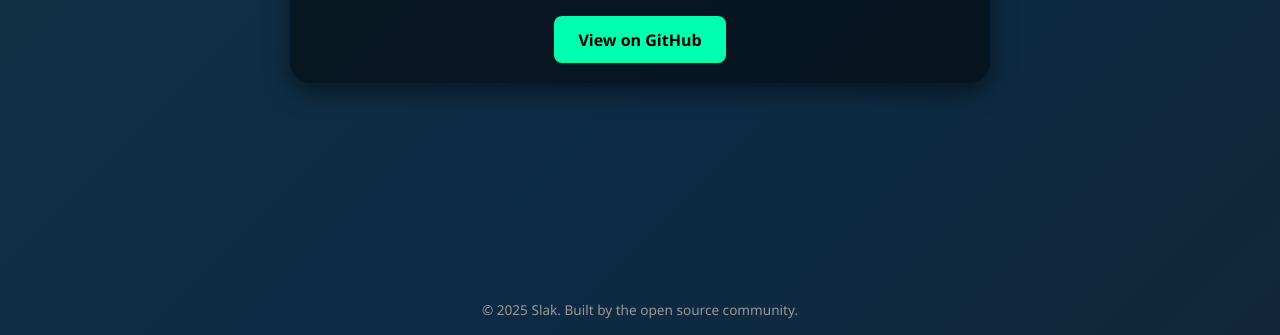
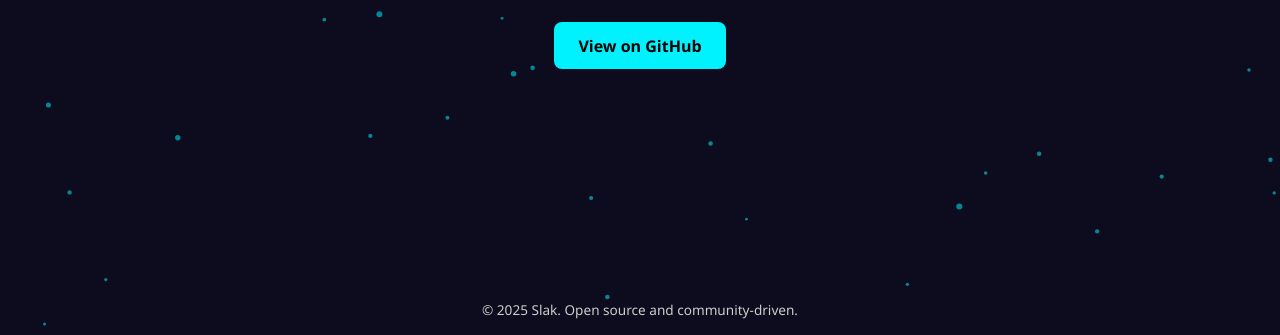
Before and after one commit to slakspace/slakspace.github.io, a plain HTML site: page index.html in a window 1280 px wide. Shown: the part 465-800 px from the top of the page. Drawn offline with Linux system fonts and the light colour scheme.

Commit message:
Update index.html

```diff
--- a/index.html
+++ b/index.html
@@ -5,7 +5,13 @@
   <meta name="viewport" content="width=device-width, initial-scale=1.0"/>
   <title>Slak – Open Source Team Chat</title>
   <style>
-    /* Global styles */
+    :root {
+      --bg-dark: #0c0c1e;
+      --accent: #00f2ff;
+      --text-light: #f0f0f0;
+      --text-muted: #cccccc;
+    }
+
     * {
       margin: 0;
       padding: 0;
@@ -14,46 +20,43 @@
 
     body {
       font-family: 'Segoe UI', Tahoma, Geneva, Verdana, sans-serif;
-      background: linear-gradient(-45deg, #1b1b1b, #0d2b45, #1a3c40, #282828);
-      background-size: 400% 400%;
-      animation: bgShift 20s ease infinite;
-      color: #ffffff;
-      height: 100vh;
-      display: flex;
-      justify-content: center;
-      align-items: center;
+      background-color: var(--bg-dark);
+      overflow: hidden;
+      color: var(--text-light);
     }
 
-    @keyframes bgShift {
-      0% {background-position: 0% 50%;}
-      50% {background-position: 100% 50%;}
-      100% {background-position: 0% 50%;}
+    canvas {
+      position: fixed;
+      top: 0;
+      left: 0;
+      z-index: -1;
     }
 
     .hero {
+      display: flex;
+      flex-direction: column;
+      align-items: center;
+      justify-content: center;
+      height: 100vh;
+      padding: 2rem;
       text-align: center;
-      padding: 2rem;
-      background-color: rgba(0, 0, 0, 0.5);
-      border-radius: 20px;
-      box-shadow: 0 8px 24px rgba(0,0,0,0.5);
-      max-width: 700px;
-      margin: 2rem;
     }
 
     .hero h1 {
       font-size: 3rem;
       margin-bottom: 1rem;
+      color: var(--accent);
     }
 
     .hero p {
       font-size: 1.25rem;
-      line-height: 1.6;
+      max-width: 700px;
       margin-bottom: 2rem;
-      color: #dddddd;
+      color: var(--text-muted);
     }
 
     .button {
-      background-color: #00ffae;
+      background-color: var(--accent);
       color: #000;
       padding: 0.8rem 1.5rem;
       font-size: 1rem;
@@ -66,7 +69,7 @@
     }
 
     .button:hover {
-      background-color: #00e6a0;
+      background-color: #00d8e6;
       transform: scale(1.05);
     }
 
@@ -76,7 +79,7 @@
       width: 100%;
       text-align: center;
       font-size: 0.85rem;
-      color: #999;
+      color: var(--text-muted);
     }
 
     @media (max-width: 600px) {
@@ -90,13 +93,57 @@
   </style>
 </head>
 <body>
+  <canvas id="bg"></canvas>
   <section class="hero">
-    <h1>Welcome to Slak</h1>
-    <p>Slak is a blazing-fast, full-featured, open source team chat app designed for nonprofits, startups, and organizations of all sizes. Built with love, and powered by modern tech.</p>
+    <h1>Meet Slak</h1>
+    <p>Slak is a free and open-source chat app for teams and organizations. Whether you're running a nonprofit or building a startup, Slak gives you real-time messaging, channels, threads, and more — without the paywalls.</p>
     <a href="https://github.com/slakspace" class="button" target="_blank">View on GitHub</a>
   </section>
   <footer>
-    &copy; 2025 Slak. Built by the open source community.
+    &copy; 2025 Slak. Open source and community-driven.
   </footer>
+
+  <!-- ✨ Background particles animation (canvas) -->
+  <script>
+    const canvas = document.getElementById("bg");
+    const ctx = canvas.getContext("2d");
+
+    let w, h;
+    function resize() {
+      w = canvas.width = window.innerWidth;
+      h = canvas.height = window.innerHeight;
+    }
+    window.addEventListener("resize", resize);
+    resize();
+
+    const particles = Array.from({ length: 70 }, () => ({
+      x: Math.random() * w,
+      y: Math.random() * h,
+      r: Math.random() * 2 + 1,
+      dx: Math.random() * 0.5 - 0.25,
+      dy: Math.random() * 0.5 - 0.25,
+    }));
+
+    function draw() {
+      ctx.fillStyle = "#0c0c1e";
+      ctx.fillRect(0, 0, w, h);
+
+      for (const p of particles) {
+        ctx.beginPath();
+        ctx.arc(p.x, p.y, p.r, 0, Math.PI * 2);
+        ctx.fillStyle = "#00f2ff88";
+        ctx.fill();
+        p.x += p.dx;
+        p.y += p.dy;
+
+        if (p.x < 0 || p.x > w) p.dx *= -1;
+        if (p.y < 0 || p.y > h) p.dy *= -1;
+      }
+
+      requestAnimationFrame(draw);
+    }
+
+    draw();
+  </script>
 </body>
 </html>
```
